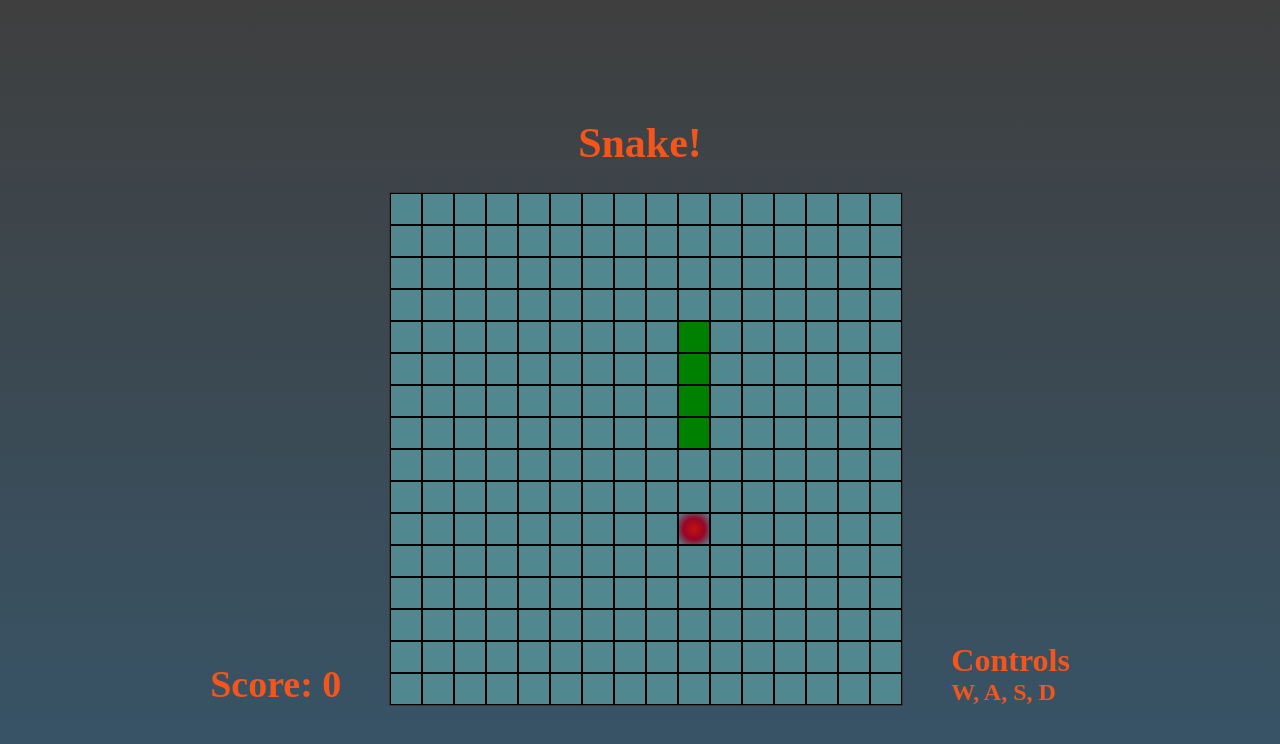
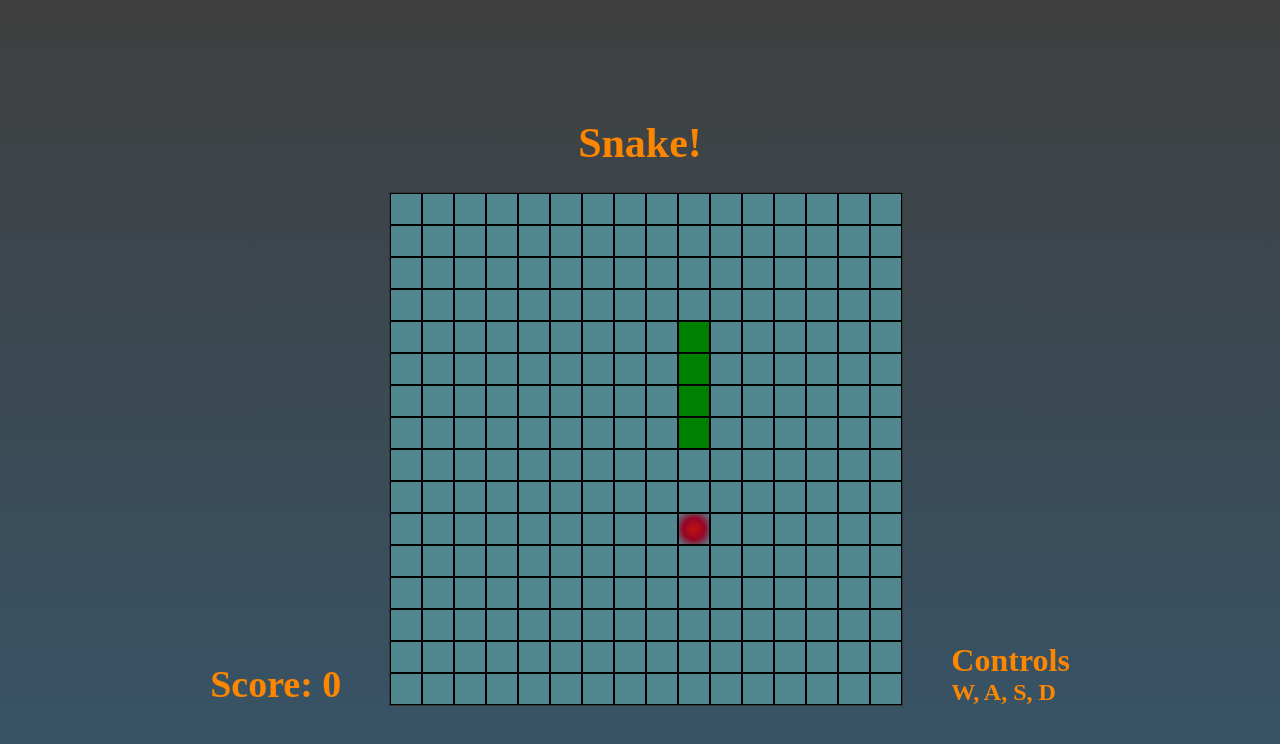
Before and after one commit to taylfw/Snake, a plain HTML site: page index.html in a window 1280 px wide. Drawn offline with nearby package versions, Linux system fonts and the light colour scheme.

Commit message:
Udated CSS

```diff
--- a/style.css
+++ b/style.css
@@ -40,18 +40,18 @@ main {
   display: flex;
   margin: 25px;
   font-size: 42px;
-  color: rgb(245, 85, 27);
+  color: rgb(252, 134, 0);
 }
 
 .points {
   font-size: 38px;
-  color: rgb(245, 85, 27);
+  color: rgb(252, 134, 0);
 }
 
 .controls {
-  color: rgb(245, 85, 27);
+  color: rgb(252, 134, 0);
 }
 
 .gameEnd {
-  color: rgb(245, 85, 27);
+  color: rgb(252, 134, 0);
 }
```
